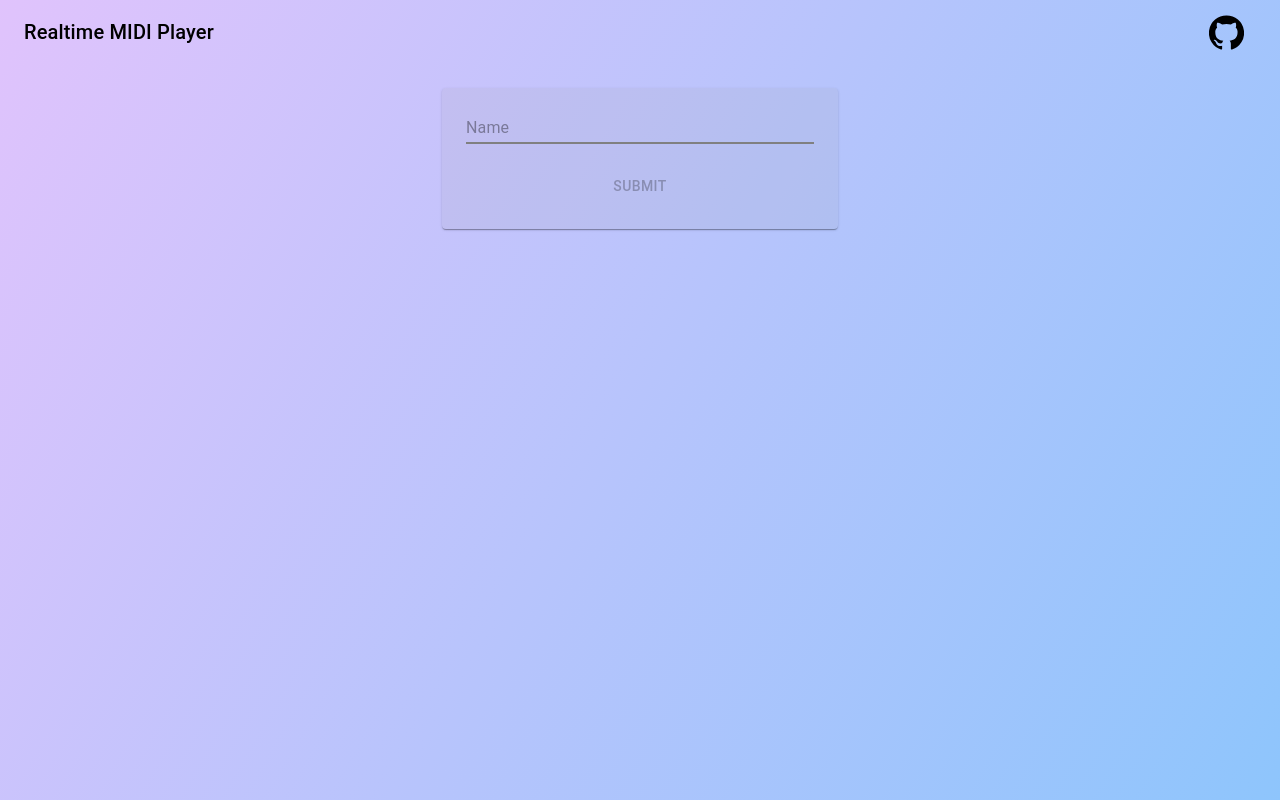
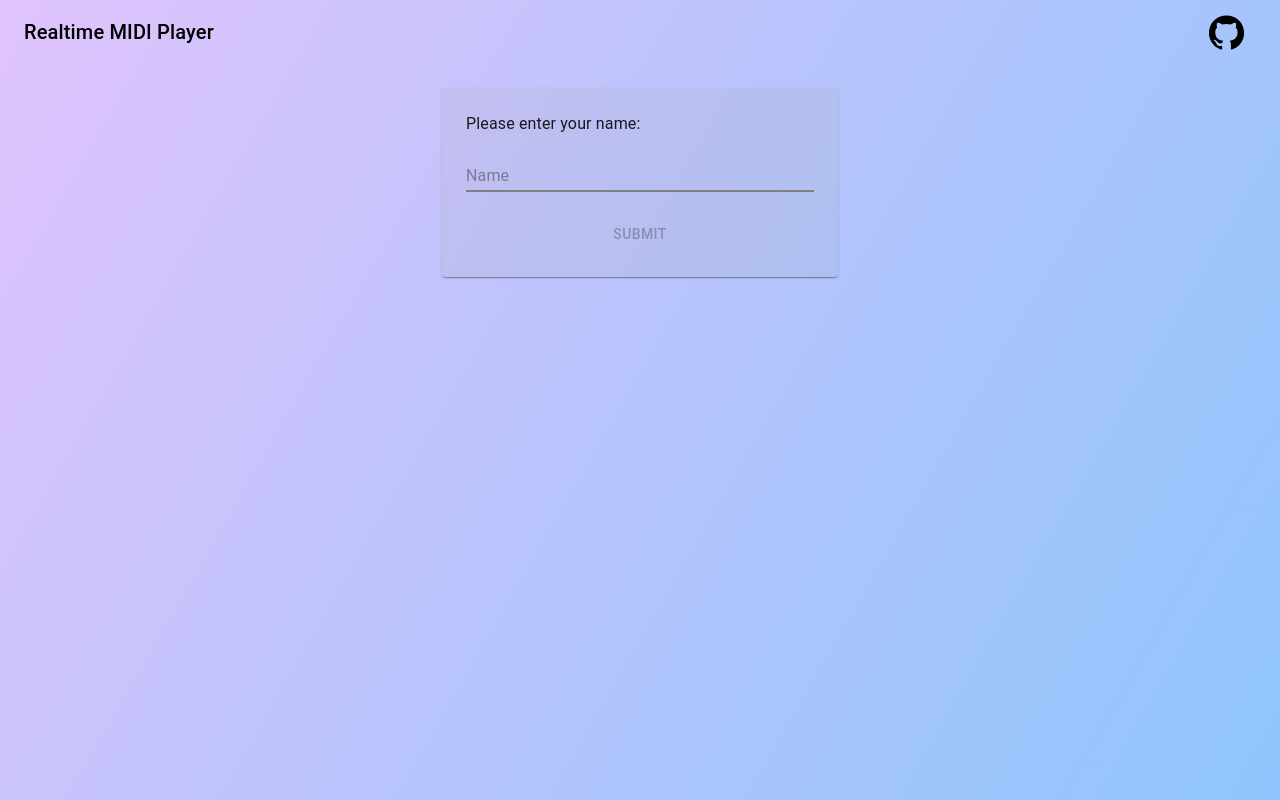
Before and after one commit to ably-labs/realtime-midi-player, a React (Create React App) app in the folder client/: page / in a window 1280 px wide. Built offline with nearby package versions, Linux system fonts and the light colour scheme.

Commit message:
minor user experience improvements

```diff
--- a/client/src/app/createAblyMiddleware.ts
+++ b/client/src/app/createAblyMiddleware.ts
@@ -111,7 +111,9 @@ const createAblyMiddleware = () => {
         });
 
         WebMidi.enable((err) => {
-          if (err) throw err;
+          if (err) {
+            console.warn('Web MIDI is not available in your browser.');
+          }
           if (!WebMidi.inputs[0]) {
           } else {
             const input = WebMidi.getInputById(WebMidi.inputs[0].id);
--- a/client/src/features/presence/components/PresenceList.tsx
+++ b/client/src/features/presence/components/PresenceList.tsx
@@ -38,7 +38,10 @@ const PresenceList = () => {
       <Typography>Online:</Typography>
       <List>
         {members.map(({ name, clientId, mute, active }) => (
-          <ListItem style={{ color: mute ? 'grey' : active ? 'green' : 'initial' }} key={clientId}>
+          <ListItem
+            style={{ color: mute ? 'grey' : active ? '#0FB17E' : 'initial' }}
+            key={clientId}
+          >
             <ListItemText>{name}</ListItemText>
             <ListItemSecondaryActon>
               <IconButton onClick={() => handleMute(clientId)}>
--- a/client/src/views/EnterNameView.tsx
+++ b/client/src/views/EnterNameView.tsx
@@ -7,6 +7,7 @@ import TextField from '@material-ui/core/TextField';
 import Button from '@material-ui/core/Button';
 import makeStyles from '@material-ui/core/styles/makeStyles';
 import Card from '@material-ui/core/Card';
+import Typography from '@material-ui/core/Typography';
 
 const useStyles = makeStyles((theme) => ({
   container: {
@@ -29,8 +30,12 @@ const EnterNameView = () => {
 
   return (
     <Container className={classes.container} maxWidth="xs">
+      <form>
         <Card className={classes.container}>
           <Grid container spacing={3}>
+            <Grid item xs={12}>
+              <Typography>Please enter your name:</Typography>
+            </Grid>
             <Grid item xs={12}>
               <TextField
                 fullWidth
@@ -47,6 +52,7 @@ const EnterNameView = () => {
             </Grid>
           </Grid>
         </Card>
+      </form>
     </Container>
   );
 };
```
Lines whose indentation alone changed are shown as unchanged.
